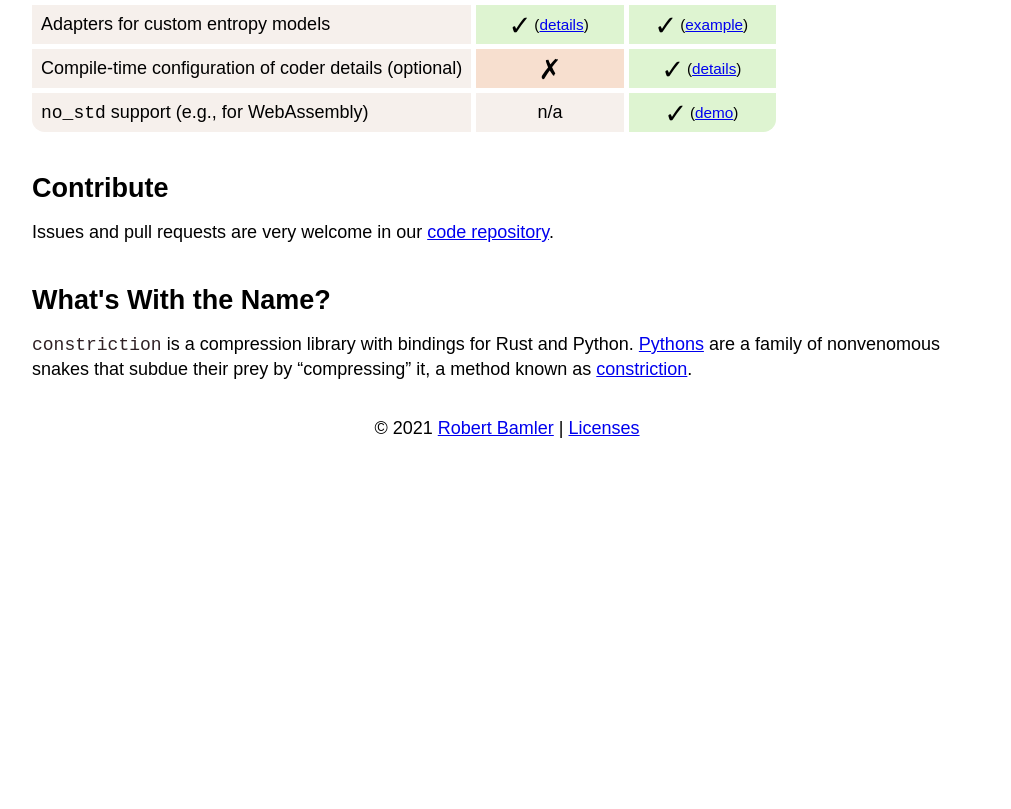
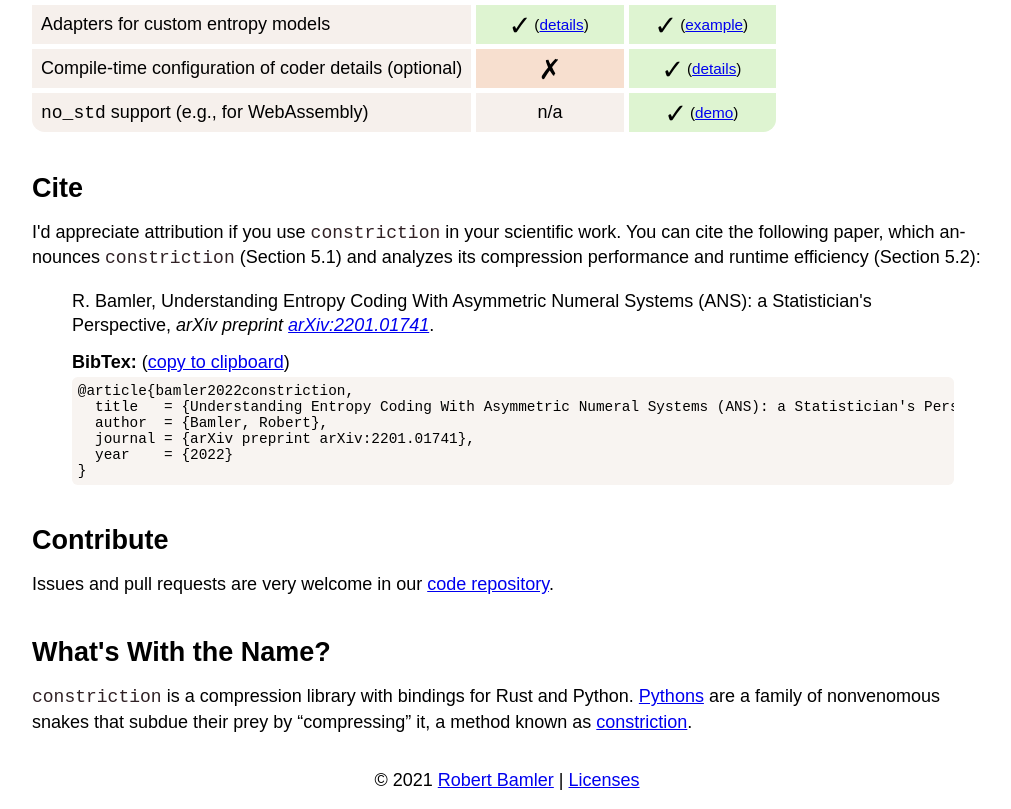
Before and after one commit to bamler-lab/constriction, a plain HTML site: page index.html in a window 1280 px wide. Shown: the part 1270-2079 px from the top of the page, without its empty margins (133-1144 px from the left). Before the commit the page ends 1727 px from the top, so only its background shows below. Drawn offline with Linux system fonts and the light colour scheme.

Commit message:
Add link to paper

```diff
--- a/index.html
+++ b/index.html
@@ -596,10 +596,9 @@ constriction = "<!-- CONSTRICTION_VERSION -->"</pre>
         solutions).</li>
       <li><a href="https://www.youtube.com/playlist?list=PL05umP7R6ij0Mp1dW2HuXlb-UQIYnv8xK">YouTube playlist</a> of
         the above university course.</li>
-      <li>Preprint paper with benchmark results of <code class="constriction">constriction</code>'s
-        entropy coders (in
-        Section&nbsp;5.2), and with an explanation of internals of the ANS entropy coder: (coming soon)
-        <!-- TODO -->
+      <li>Paper with benchmark results of <code class="constriction">constriction</code>'s entropy coders (in
+        Section&nbsp;5.2), and with an explanation of internals of the ANS entropy coder: <a
+          href="https://arxiv.org/pdf/2201.01741">arXiv:2201.01741</a>
       </li>
     </ul>
   </div>
@@ -688,6 +687,28 @@ constriction = "<!-- CONSTRICTION_VERSION -->"</pre>
       </td>
     </tr>
   </table>
+  <h3>Cite</h3>
+  <p>
+    I'd appreciate attribution if you use <code class="constriction">constriction</code> in
+    your scientific work. You can cite the following paper, which announces <code
+      class="constriction">constriction</code> (Section&nbsp;5.1) and analyzes its compression
+    performance and runtime efficiency (Section&nbsp;5.2):
+  </p>
+  <blockquote>
+    <p>
+      R. Bamler, Understanding Entropy Coding With Asymmetric Numeral Systems (ANS): a Statistician's Perspective,
+      <em>arXiv preprint <a href="https://arxiv.org/pdf/2201.01741">arXiv:2201.01741</a></em>.
+    </p>
+    <p>
+      <strong>BibTex:</strong> (<span><a href="#" id="copyClipboard">copy to clipboard</a></span>)
+      <textarea readonly rows=6 onclick="this.select()">@article{bamler2022constriction,
+  title   = {Understanding Entropy Coding With Asymmetric Numeral Systems (ANS): a Statistician's Perspective},
+  author  = {Bamler, Robert},
+  journal = {arXiv preprint arXiv:2201.01741},
+  year    = {2022}
+}</textarea>
+    </p>
+  </blockquote>
   <h3>Contribute</h3>
   <p>Issues and pull requests are very welcome in our <a href="https://github.com/bamler-lab/constriction">code
       repository</a>.</p>
```
